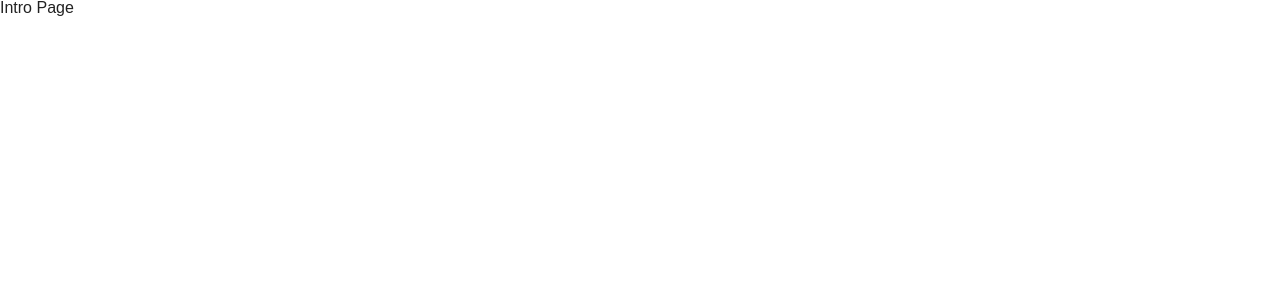
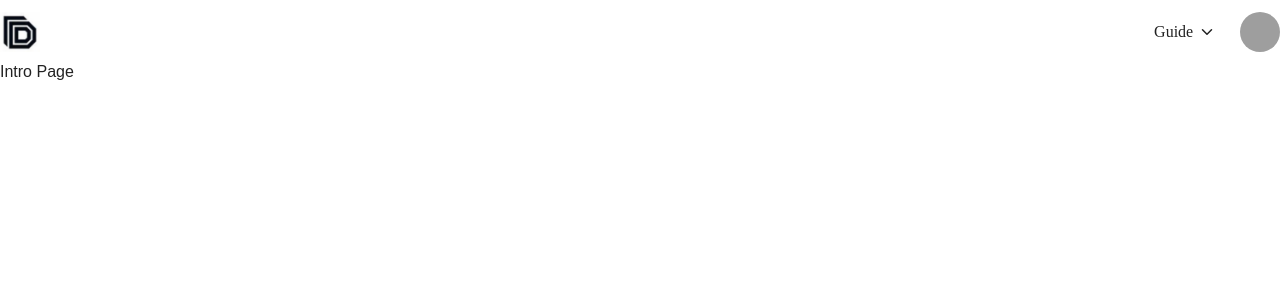
Before and after one commit to lee-jaewook/don-jo, a React (Create React App) app in the folder frontend/don-jo-app/: page / in a window 1280 px wide. Shown: the top 300 px of the page. Built offline with nearby package versions, Linux system fonts and the light colour scheme; grey boxes are pictures that could not be loaded; a web font is replaced by a local one.

Commit message:
:lipstick: style: SelectBox 위치 배치 및 디자인 변경 & Header에 SelectBox 추가

```diff
--- a/frontend/don-jo-app/src/App.js
+++ b/frontend/don-jo-app/src/App.js
@@ -1,5 +1,6 @@
 import GlobalStyle from "./styles/GlobalStyles";
 import AppRouter from "./AppRouter";
+import { Header } from "./components/Common/Header";
 
 // 모바일 웹에서 올바른 영역을 잡기 위한 작업
 let vh = window.innerHeight * 0.01;
@@ -15,6 +16,7 @@ const App = () => {
   return (
     <div>
       <GlobalStyle />
+      <Header />
       <AppRouter />
     </div>
   );
--- a/frontend/don-jo-app/src/components/Common/Header/index.jsx
+++ b/frontend/don-jo-app/src/components/Common/Header/index.jsx
@@ -1,12 +1,15 @@
 import * as S from "./style";
 import { ProfileImg } from "../ProfileImg";
+import { SelectBox } from "../SelectBox";
 
 export const Header = () => {
   return (
     <S.HeaderContainer>
       <S.Header>
         <S.Logo />
-        <S.GuideSelect></S.GuideSelect>
+        <S.GuideSelect>
+          <SelectBox />
+        </S.GuideSelect>
         <S.ProfileImgContainer>
           <ProfileImg />
         </S.ProfileImgContainer>
--- a/frontend/don-jo-app/src/components/Common/Header/style.js
+++ b/frontend/don-jo-app/src/components/Common/Header/style.js
@@ -1,31 +1,30 @@
 import styled from "styled-components";
+import LogoImg from "../../../assets/img/common/Logo.png";
 
 export const HeaderContainer = styled.div`
   width: 100%;
   height: 4rem;
-
   background-color: var(--color-background);
-
   display: flex;
   align-items: center;
   justify-content: center;
-
   box-sizing: border-box;
 `;
 
 export const Header = styled.div`
   display: flex;
+  align-items: center;
   width: 80rem;
 `;
 
 export const Logo = styled.div`
   width: 2.5rem;
   height: 2.5rem;
-
-  background-color: var(--color-primary);
+  background-size: cover;
+  background-image: url(${LogoImg});
 `;
 
-export const GuideSelect = styled.select`
+export const GuideSelect = styled.div`
   margin-left: auto;
 `;
 
--- a/frontend/don-jo-app/src/components/Common/SelectBox/index.jsx
+++ b/frontend/don-jo-app/src/components/Common/SelectBox/index.jsx
@@ -1,14 +1,25 @@
+import { useState } from "react";
 import * as S from "./style";
+import { FiChevronDown } from "react-icons/fi";
 
-export const SelectBox = () => {
+export const SelectBox = ({ width }) => {
+  const [show, setShow] = useState(false);
+
   return (
-    <S.SelectBox>
-      <S.Label>currentValue</S.Label>
-      <S.SelectOptions>
-        <S.Option>option1</S.Option>
-        <S.Option>option2</S.Option>
-        <S.Option>option3</S.Option>
-      </S.SelectOptions>
+    <S.SelectBox width={width}>
+      <S.Label onClick={() => setShow(!show)}>
+        Guide
+        <S.Icon>
+          <FiChevronDown size="18" color="var(--color-text)" />
+        </S.Icon>
+      </S.Label>
+      {show && (
+        <S.SelectOptions>
+          <S.Option>Guide1</S.Option>
+          <S.Option>Guide2</S.Option>
+          <S.Option>Guide3</S.Option>
+        </S.SelectOptions>
+      )}
     </S.SelectBox>
   );
 };
--- a/frontend/don-jo-app/src/components/Common/SelectBox/style.js
+++ b/frontend/don-jo-app/src/components/Common/SelectBox/style.js
@@ -1,47 +1,45 @@
 import styled from "styled-components";
 
 export const SelectBox = styled.div`
+  /* min-width: ${(props) => props.width || "4.125"}rem; */
+  min-width: 2rem;
+  height: 1.5625rem;
+  display: flex;
+  align-items: center;
   position: relative;
-  width: 200px;
-  padding: 8px;
-  border-radius: 12px;
-  background-color: #ffffff;
-  align-self: center;
-  box-shadow: 0px 4px 4px rgba(0, 0, 0, 0.25);
+`;
+
+export const Label = styled.label`
+  display: flex;
+  align-items: center;
+  font-family: "RobotoMedium";
+`;
+
+export const Icon = styled.div`
+  display: inline-flex;
+  align-items: center;
+  margin-left: 0.3rem;
+`;
+
+export const SelectOptions = styled.ul`
+  max-height: 300px;
+  min-width: ${(props) => props.width || "12"}rem;
+  z-index: 1;
+  overflow-y: auto;
+  position: absolute;
+  top: 1.5625rem;
+  right: 0rem;
+  font-family: RobotoMedium;
+  font-size: 1.25rem;
+  border-radius: 1.25rem;
+  background-color: var(--color-background);
+  box-shadow: 2px 2px 5px 1px rgba(0, 0, 0, 0.25);
+`;
+
+export const Option = styled.li`
+  padding: 1.2rem 1rem;
   cursor: pointer;
-  &::before {
-    content: "⌵";
-    position: absolute;
-    top: 1px;
-    right: 8px;
-    color: #49c181;
-    font-size: 20px;
+  &:hover {
+    background-color: var(--color-background-secondary);
   }
 `;
-export const Label = styled.label`
-  font-size: 14px;
-  margin-left: 4px;
-  text-align: center;
-`;
-export const SelectOptions = styled.ul`
-  position: absolute;
-  list-style: none;
-  top: 18px;
-  left: 0;
-  width: 100%;
-  overflow: hidden;
-  height: 90px;
-  max-height: ${(props) => (props.show ? "none" : "0")};
-  padding: 0;
-  border-radius: 8px;
-  background-color: #222222;
-  color: #fefefe;
-`;
-export const Option = styled.li`
-  font-size: 14px;
-  padding: 6px 8px;
-  transition: background-color 0.2s ease-in;
-  &:hover {
-    background-color: #595959;
-  }
-`;
```
Also changed, not shown: frontend/don-jo-app/src/assets/img/common/Logo.png (added).
